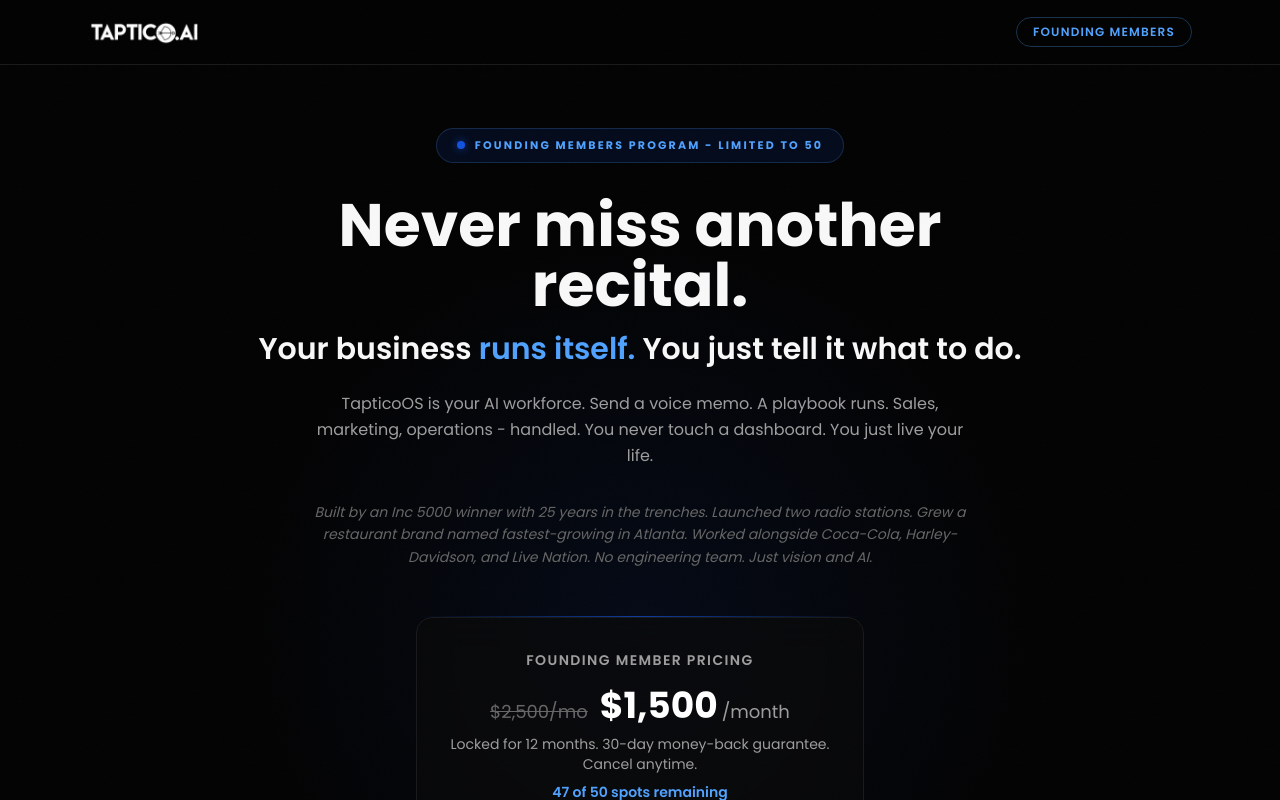
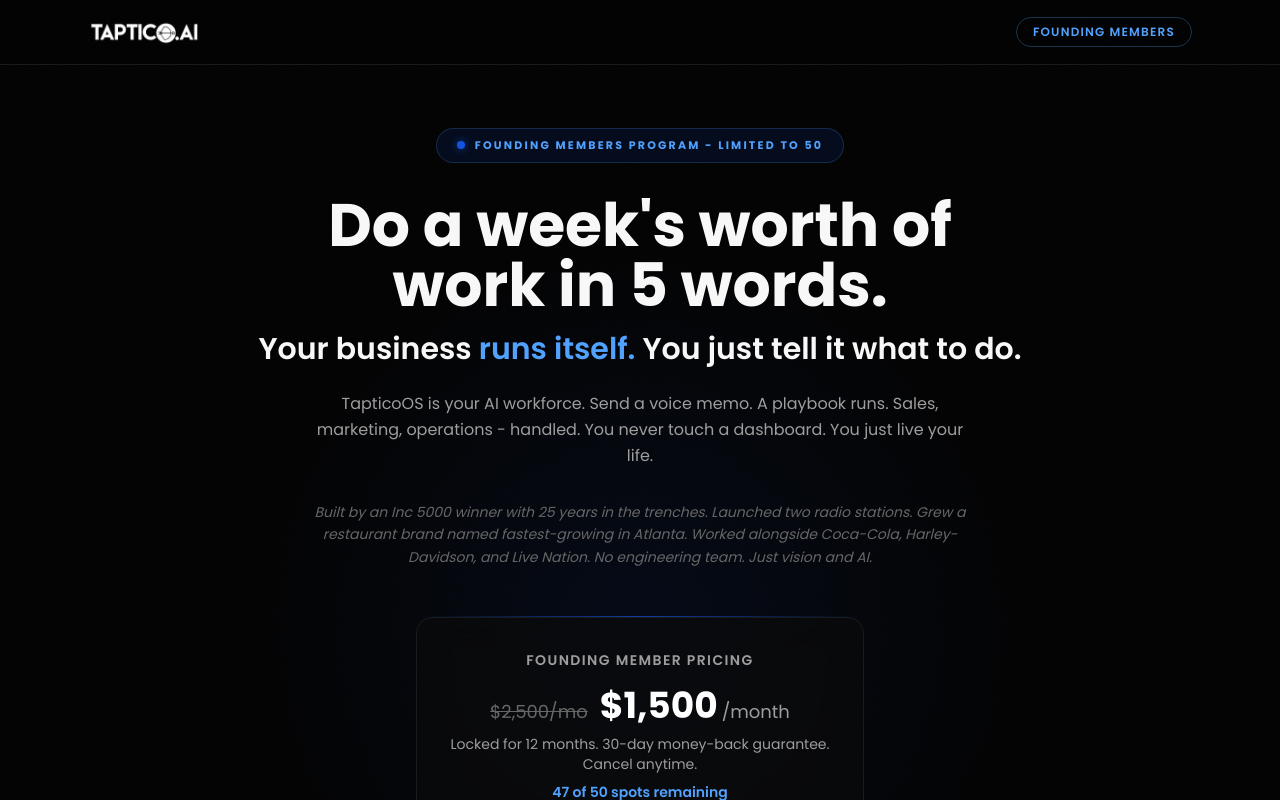
Before and after one commit to TapticoAI/taptico-ai, a Next.js app: page / in a window 1280 px wide. Shown: the top 800 px of the page. Built offline with nearby package versions, Linux system fonts and the light colour scheme.

Commit message:
copy: update headline to "Do a week's worth of work in 5 words."
https://claude.ai/code/session_01DCgeRKLhoZDSyd7oVkoCBk

```diff
--- a/components/WaitlistPage.tsx
+++ b/components/WaitlistPage.tsx
@@ -156,7 +156,7 @@ export default function WaitlistPage() {
 
           {/* Headline */}
           <h1 className="text-5xl md:text-6xl font-bold leading-[1.1] mb-4">
-            Never miss another recital.
+            Do a week&apos;s worth of work in 5 words.
           </h1>
 
           {/* Sub-headline */}
```
